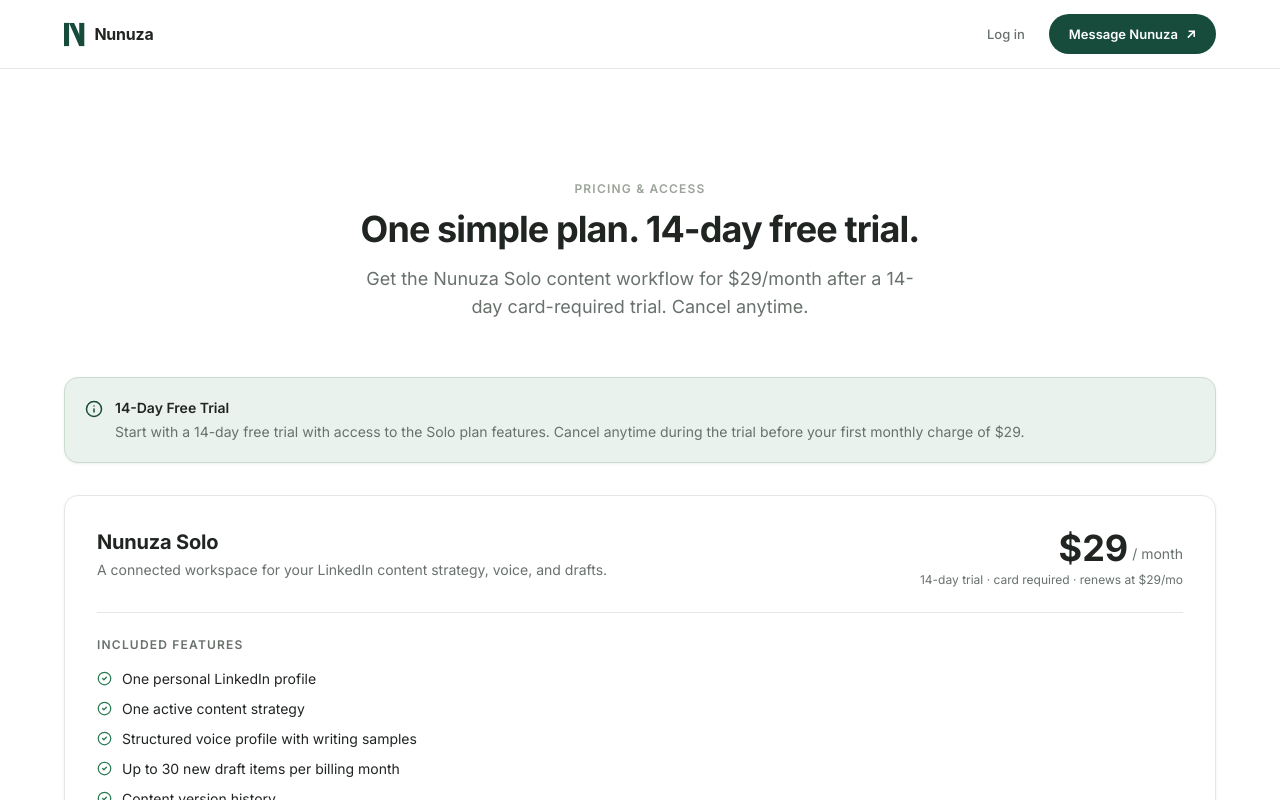
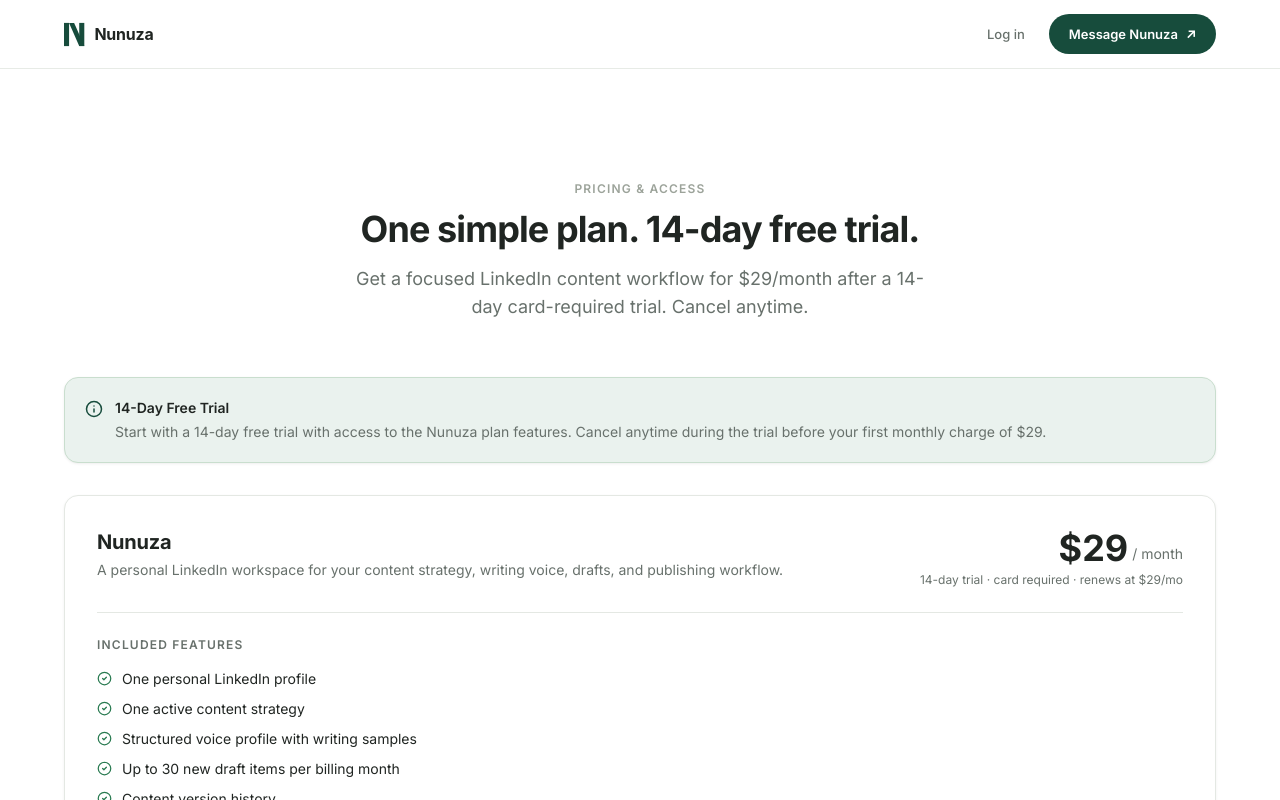
Before and after one commit to miftah-ab/Nunuza, a Next.js app: page /pricing in a window 1280 px wide. Shown: the top 800 px of the page. Built offline with nearby package versions, Linux system fonts and the light colour scheme; no server answers.

Commit message:
Broaden Nunuza positioning beyond solo founders

```diff
--- a/src/app/(marketing)/pricing/page.tsx
+++ b/src/app/(marketing)/pricing/page.tsx
@@ -5,7 +5,7 @@ import { CheckCircle2, Info } from "lucide-react";
 export const metadata: Metadata = {
   title: "Pricing",
   description:
-    "Nunuza Solo: $29/month with a 14-day free trial. Strategy-led LinkedIn content workflow. Cancel anytime.",
+    "Automate your LinkedIn content workflow with Nunuza for $29/month after a 14-day free trial. Cancel anytime.",
 };
 
 const includedFeatures = [
@@ -42,7 +42,7 @@ export default function PricingPage() {
             One simple plan. 14-day free trial.
           </h1>
           <p className="mt-4 text-lg text-ink-secondary max-w-xl mx-auto">
-            Get the Nunuza Solo content workflow for $29/month after a 14-day card-required trial. Cancel anytime.
+            Get a focused LinkedIn content workflow for $29/month after a 14-day card-required trial. Cancel anytime.
           </p>
         </div>
 
@@ -54,7 +54,7 @@ export default function PricingPage() {
               14-Day Free Trial
             </p>
             <p className="text-sm text-ink-secondary">
-              Start with a 14-day free trial with access to the Solo plan features. Cancel anytime during the trial before your first monthly charge of $29.
+              Start with a 14-day free trial with access to the Nunuza plan features. Cancel anytime during the trial before your first monthly charge of $29.
             </p>
           </div>
         </div>
@@ -64,9 +64,9 @@ export default function PricingPage() {
           {/* Plan header */}
           <div className="flex flex-col sm:flex-row sm:items-start sm:justify-between gap-4 pb-6 border-b border-border">
             <div>
-              <h2 className="text-xl font-bold text-ink">Nunuza Solo</h2>
+              <h2 className="text-xl font-bold text-ink">Nunuza</h2>
               <p className="text-sm text-ink-secondary mt-1">
-                A connected workspace for your LinkedIn content strategy, voice, and drafts.
+                A personal LinkedIn workspace for your content strategy, writing voice, drafts, and publishing workflow.
               </p>
             </div>
             <div className="sm:text-right">
```
